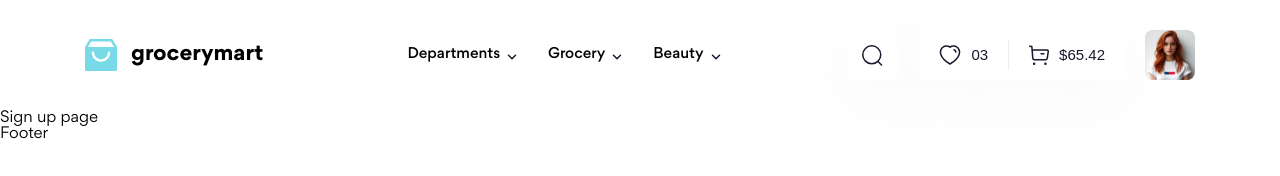
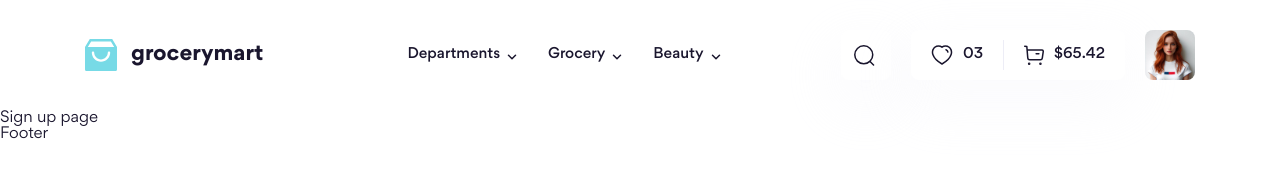
Before and after one commit to dinhdc1111/project08-htmlcss, a website: page sign-up.html in a window 1280 px wide. Drawn offline with Linux system fonts and the light colour scheme.

Commit message:
fix: :bug: fix header problem

```diff
--- a/scss/base/_base.scss
+++ b/scss/base/_base.scss
@@ -2,6 +2,12 @@
 ::before,
 ::after {
     box-sizing: border-box;
+}
+
+:root {
+    --text-color: #1A162E;
+    // css-color-filter-generator
+    --icon-color: brightness(0) saturate(100%) invert(8%) sepia(11%) saturate(3604%) hue-rotate(211deg) brightness(93%) contrast(96%);
 }
 
 html {
@@ -11,6 +17,7 @@ html {
 body {
     font-size: 1.6rem;
     font-family: Gordita, sans-serif;
+    color: var(--text-color);
 }
 
 a {
@@ -23,3 +30,15 @@ button {
     outline: none;
     background: transparent;
 }
+
+button,
+input,
+select,
+textarea {
+    color: inherit;
+    font-family: inherit;
+}
+
+.icon {
+    filter: var(--icon-color);
+}
--- a/scss/layout/_header.scss
+++ b/scss/layout/_header.scss
@@ -1,10 +1,15 @@
+// Placeholder
+%flexItemsCenter {
+    display: flex;
+    align-items: center;
+}
+
 .header {
     background-color: #eee;
 }
 
 .top-bar {
-    display: flex;
-    align-items: center;
+    @extend %flexItemsCenter;
     padding: 30px 0;
 }
 
@@ -13,14 +18,12 @@
     margin-right: auto;
 
     &__list {
-        display: flex;
-        align-items: center;
+        @extend %flexItemsCenter;
         column-gap: 30px;
     }
 
     &__link {
-        display: flex;
-        align-items: center;
+        @extend %flexItemsCenter;
         column-gap: 6px;
         font-size: 1.5rem;
         font-weight: 500;
@@ -33,13 +36,11 @@
 }
 
 .top-act {
-    display: flex;
-    align-items: center;
+    @extend %flexItemsCenter;
     column-gap: 20px;
 
     &__group {
-        display: flex;
-        align-items: center;
+        @extend %flexItemsCenter;
         height: 50px;
         min-width: 50px;
         border-radius: 8px;
@@ -52,8 +53,7 @@
     }
 
     &__btn {
-        display: flex;
-        align-items: center;
+        @extend %flexItemsCenter;
         padding: 13px 20px;
         column-gap: 10px;
         cursor: pointer;
--- a/template/header.html
+++ b/template/header.html
@@ -1,29 +1,29 @@
 <div class="container">
     <div class="top-bar">
         <!-- Logo -->
-        <div class="logo">
+        <a href="./" class="logo">
             <img src="./assets/icon/logo.svg" alt="grocerymart" class="logo__img">
             <h1 class="logo__title">grocerymart</h1>
-        </div>
+        </a>
         <!-- Navbar -->
         <nav class="navbar">
             <ul class="navbar__list">
                 <li class="navbar__item">
                     <a href="" class="navbar__link">
                         Departments
-                        <img src="../assets/icon/arrow-down.svg" alt="arrow down" class="navbar__arrow">
+                        <img src="../assets/icon/arrow-down.svg" alt="arrow down" class="navbar__arrow icon">
                     </a>
                 </li>
                 <li class="navbar__item">
                     <a href="" class="navbar__link">
                         Grocery
-                        <img src="../assets/icon/arrow-down.svg" alt="arrow down" class="navbar__arrow">
+                        <img src="../assets/icon/arrow-down.svg" alt="arrow down" class="navbar__arrow icon">
                     </a>
                 </li>
                 <li class="navbar__item">
                     <a href="" class="navbar__link">
                         Beauty
-                        <img src="../assets/icon/arrow-down.svg" alt="arrow down" class="navbar__arrow">
+                        <img src="../assets/icon/arrow-down.svg" alt="arrow down" class="navbar__arrow icon">
                     </a>
                 </li>
             </ul>
@@ -32,19 +32,19 @@
         <div class="top-act">
             <div class="top-act__group top-act__group--single">
                 <button class="top-act__btn">
-                    <img src="./assets/icon/search.svg" alt="search" class="top-act__icon">
+                    <img src="./assets/icon/search.svg" alt="search" class="top-act__icon icon">
                 </button>
             </div>
             <div class="top-act__group">
                 <button class="top-act__btn">
-                    <img src="./assets/icon/heart.svg" alt="heart" class="top-act__icon">
+                    <img src="./assets/icon/heart.svg" alt="heart" class="top-act__icon icon">
                     <span class="top-act__title">03</span>
                 </button>
 
                 <div class="top-act__separate"></div>
 
                 <button class="top-act__btn">
-                    <img src="./assets/icon/cart.svg" alt="cart" class="top-act__icon">
+                    <img src="./assets/icon/cart.svg" alt="cart" class="top-act__icon icon">
                     <span class="top-act__title">$65.42</span>
                 </button>
             </div>
```
Also changed, not shown: assets/css/main.css, 1 other file.
